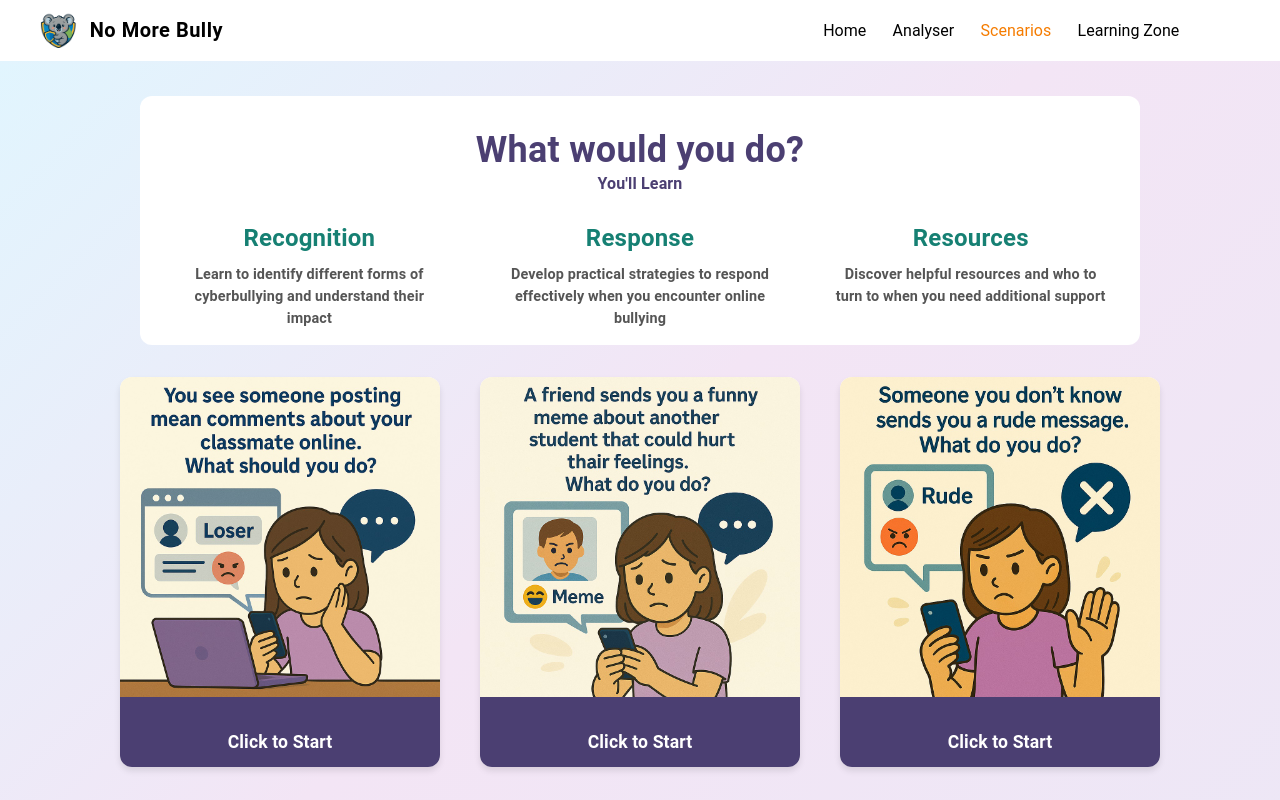
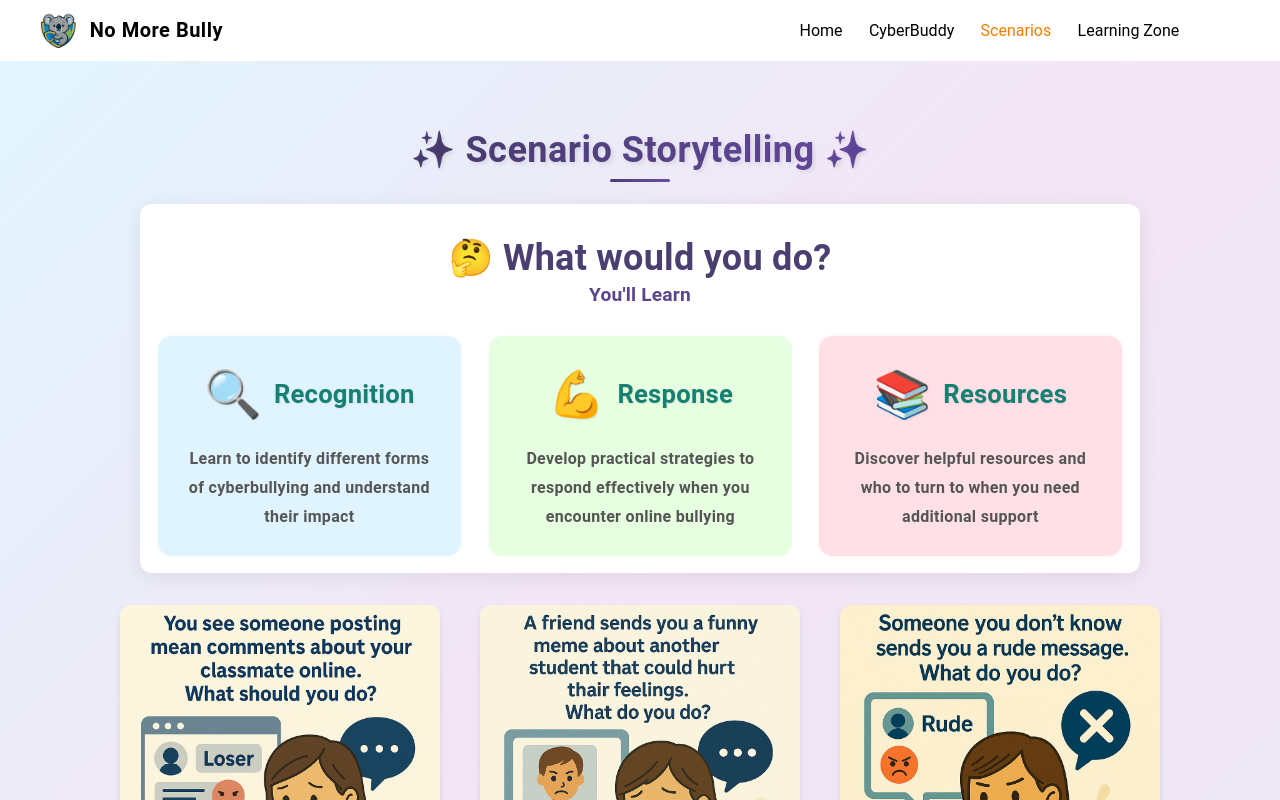
Before and after one commit to y1hanh/ShieldSpace, a React (Vite) app: page /resources in a window 1280 px wide. Shown: the top 800 px of the page. Built offline with nearby package versions, Linux system fonts and the light colour scheme.

Commit message:
modify lading page, scenerio page, and replace the btn

```diff
--- a/src/component/assessment/AssessmentTool.tsx
+++ b/src/component/assessment/AssessmentTool.tsx
@@ -64,8 +64,8 @@ export default function AssessmentTool() {
 
   const handleSubmit = debounce(async () => {
     const trimmed = input.trim();
-    if (trimmed.length < 3) {
-      setAlertText('Please enter at least 3 letters.');
+    if (!trimmed) {
+      setAlertText("Please enter a message.");
       setAlertOpen(true);
       return;
     }
--- a/src/component/scenario/QuizCard.tsx
+++ b/src/component/scenario/QuizCard.tsx
@@ -19,6 +19,16 @@ export default function QuizCard({ image, alt, onClick }: QuizCardProps) {
         boxShadow: '0 4px 6px rgba(0,0,0,0.1)',
         cursor: 'pointer',
         transition: 'all 0.2s ease',
+        '@keyframes slideInFromLeft': {
+          '0%': {
+            transform: 'translateX(-100%)',
+            opacity: 0
+          },
+          '100%': {
+            transform: 'translateX(0)',
+            opacity: 1
+          }
+        },
         '&:hover': {
           transform: { xs: 'scale(1.02)', sm: 'translateY(-8px)' },
           boxShadow: '0 8px 12px rgba(0,0,0,0.15)',
--- a/src/component/scenario/ScenarioBasedQuiz.tsx
+++ b/src/component/scenario/ScenarioBasedQuiz.tsx
@@ -273,7 +273,7 @@ export default function ScenarioBasedQuiz() {
               onClick={() => navigate('/community')}
               endIcon={<ArrowForwardIcon />}
             >
-              Learn More
+              Explore Learning Zone
             </Button>
           </Box>
         </Box>
--- a/src/component/scenario/ScenarioStoryTelling.tsx
+++ b/src/component/scenario/ScenarioStoryTelling.tsx
@@ -5,19 +5,57 @@ export default function ScenarioStoryTelling() {
     {
       title: 'Recognition',
       description: 'Learn to identify different forms of cyberbullying and understand their impact',
+      icon: '🔍',
+      color: '#E0F4FF' // Soft blue background
     },
     {
       title: 'Response',
       description:
         'Develop practical strategies to respond effectively when you encounter online bullying',
+      icon: '💪',
+      color: '#E6FFE0' // Soft green background
     },
     {
       title: 'Resources',
       description: 'Discover helpful resources and who to turn to when you need additional support',
+      icon: '📚',
+      color: '#FFE0E6' // Soft pink background
     },
   ];
 
   return (
+    <>
+      <Typography
+        variant="h4"
+        sx={{
+          fontWeight: 'bold',
+          color: 'var(--text-title)',
+          textAlign: 'center',
+          mt: { xs: 3, sm: 8 },
+          fontSize: { xs: '1.75rem', sm: '2rem', md: '2.25rem' },
+          padding: { xs: '0 10px', sm: '0 20px', md: '0' },
+          background: 'linear-gradient(90deg, #4B3F72 0%, #6A4CA7 100%)',
+          WebkitBackgroundClip: 'text',
+          WebkitTextFillColor: 'transparent',
+          letterSpacing: '0.5px',
+          textShadow: '2px 2px 4px rgba(0,0,0,0.1)',
+          position: 'relative',
+          '&::after': {
+            content: '""',
+            position: 'absolute',
+            bottom: '-10px',
+            left: '50%',
+            transform: 'translateX(-50%)',
+            width: '60px',
+            height: '3px',
+            background: 'linear-gradient(90deg, #4B3F72 0%, #6A4CA7 100%)',
+            borderRadius: '2px',
+          },
+        }}
+      >
+        ✨ Scenario Storytelling ✨
+      </Typography>
+
       <Box
         sx={{
           maxWidth: '1000px',
@@ -30,6 +68,8 @@ export default function ScenarioStoryTelling() {
           flexDirection: 'column',
           backgroundColor: 'var(--background-secondary)',
           borderRadius: '12px',
+          boxShadow: '0 4px 20px rgba(0,0,0,0.08)',
+
         }}
       >
         <Typography
@@ -41,11 +81,23 @@ export default function ScenarioStoryTelling() {
             marginTop: { xs: 3, sm: 4 },
             fontSize: { xs: '1.75rem', sm: '2rem', md: '2.25rem' },
             padding: { xs: '0 10px', sm: '0 20px', md: '0' },
+            animation: 'slideIn 0.8s ease-out'
           }}
         >
-        What would you do?
+          🤔 What would you do?
         </Typography>
-      <Typography fontWeight="bold" color="var(--text-title)" mb={3}>
+        <Typography
+          fontWeight="bold"
+          color="var(--text-title)"
+          mb={3}
+          sx={{
+            fontSize: { xs: '1.1rem', sm: '1.2rem' },
+            background: 'linear-gradient(45deg, #4B3F72, #6A4CA7)',
+            WebkitBackgroundClip: 'text',
+            WebkitTextFillColor: 'transparent',
+            animation: 'slideIn 0.8s ease-out'
+          }}
+        >
           You'll Learn
         </Typography>
 
@@ -67,23 +119,52 @@ export default function ScenarioStoryTelling() {
                 px: 2,
                 display: 'flex',
                 flexDirection: 'column',
+                backgroundColor: section.color,
+                borderRadius: '16px',
+                padding: '24px',
+                border: '2px solid rgba(255,255,255,0.8)',
+                transition: 'all 0.4s cubic-bezier(0.175, 0.885, 0.32, 1.275)',
+                '&:hover': {
+                  transform: 'translateY(-8px) scale(1.02)',
+                  boxShadow: '0 12px 24px rgba(0,0,0,0.15)',
+                },
+                opacity: 0,
+                animation: `slideIn 1s cubic-bezier(0.175, 0.885, 0.32, 1.275) forwards ${index * 0.2}s`,
+                '@keyframes slideIn': {
+                  '0%': {
+                    opacity: 0,
+                    transform: 'translateY(30px) scale(0.9)'
+                  },
+                  '100%': {
+                    opacity: 1,
+                    transform: 'translateY(0) scale(1)'
+                  }
+                }
               }}
             >
               <Typography
                 sx={{
                   color: 'var(--text-subtitle)',
-                fontSize: { xs: '1.2rem', sm: '1.5rem' },
+                  fontSize: { xs: '1.3rem', sm: '1.6rem' },
                   fontWeight: 'bold',
-                mb: 1,
+                  mb: 2,
+                  display: 'flex',
+                  alignItems: 'center',
+                  justifyContent: 'center',
+                  gap: '12px',
+                  textShadow: '1px 1px 2px rgba(0,0,0,0.08)'
                 }}
               >
+                <span style={{ fontSize: '1.8em' }}>{section.icon}</span>
                 {section.title}
               </Typography>
               <Typography
                 sx={{
-                fontSize: { xs: '0.8rem', sm: '0.9rem' },
+                  fontSize: { xs: '0.9rem', sm: '1rem' },
                   color: 'var(--text-body)',
                   fontWeight: '600',
+                  lineHeight: '1.8',
+                  letterSpacing: '0.3px'
                 }}
               >
                 {section.description}
@@ -92,5 +173,6 @@ export default function ScenarioStoryTelling() {
           ))}
         </Box>
       </Box>
+    </>
   );
 }
--- a/src/page/CyberSafetyQuizPage.tsx
+++ b/src/page/CyberSafetyQuizPage.tsx
@@ -1,6 +1,5 @@
 import { useState, ReactNode } from 'react';
 import { Box, Button, Typography, LinearProgress, CircularProgress } from '@mui/material';
-import ArrowForwardIcon from '@mui/icons-material/ArrowForward';
 import { useNavigate } from 'react-router';
 import Lottie from 'lottie-react';
 import trophy from '../animations/trophy.json';
@@ -198,7 +197,12 @@ export default function CyberSafetyQuiz() {
   const progressPercent = ((currentStep + 1) / questions.length) * 100;
 
   return (
-    <Box sx={{ minHeight: '100vh', p: isMobile ? 1 : 3 }}>
+    <Box sx={{
+      minHeight: '100vh',
+      width: isMobile ? '90%' : '70%',
+      mx: 'auto',
+      mt: 12,
+    }}>
       <Box
         sx={{
           height: '100%',
@@ -259,7 +263,7 @@ export default function CyberSafetyQuiz() {
 
         <Box>
           {!quizFinished ? (
-            <Box textAlign={'center'} sx={{ px: '8rem' }}>
+            <Box textAlign={'center'} sx={{ px: { xs: 4, sm: 4, md: 8 } }}>
               <Typography variant="h6" sx={{ mb: 3, fontWeight: 'bold' }}>
                 {questions[currentStep].text}
               </Typography>
@@ -853,19 +857,33 @@ export default function CyberSafetyQuiz() {
               )}
 
               <Box mt={4} display="grid" gridTemplateColumns={{ xs: '1fr', sm: '1fr 1fr' }} gap={2}>
-                <StyledButton onClick={() => navigate('/resources')} bgColor="#43A047">
-                  🧾 Scenario Challenge
+                <StyledButton
+                  onClick={() => navigate('/community')}
+                  bgColor="#43A047"
+                  sx={{
+                    '&:active': {
+                      bgcolor: 'rgba(67, 160, 71, 0.6)' // Darker green on click
+                    }
+                  }}
+                >
+                  📚 Explore Learning Zone
                 </StyledButton>
 
                 <StyledButton
-                  onClick={() => navigate('/community')}
+                  onClick={() => navigate('/resources')}
                   bgColor="#FBC02D"
                   textColor="#333"
+                  sx={{
+                    '&:hover': {
+                      bgcolor: 'rgba(251, 192, 45, 0.8)'
+                    }
+                  }}
                 >
-                  📚 Learn More
+                  🧾 Scenario Challenge
                 </StyledButton>
               </Box>
-            </Box>
+              </Box>
+
           )}
         </Box>
       </Box>
--- a/src/routes.ts
+++ b/src/routes.ts
@@ -9,7 +9,7 @@ import CyberSafetyQuiz from './page/CyberSafetyQuizPage';
 import AssessmentResult from './page/AssessmentResultPage';
 import AssessmentPage from './page/AssessmentPage';
 import { ErrorMessagePage } from './page/ErrorMessagePage';
-
+import { ActionPlan } from './component/assessment/ActionPlan';
 export const router = createBrowserRouter([
   {
     path: '/secure',
@@ -51,6 +51,10 @@ export const router = createBrowserRouter([
         path: 'assessment-result',
         Component: AssessmentResult,
       },
+      {
+        path: 'action-plan',
+        Component: ActionPlan,
+      },
     ],
   },
 ]);
@@ -68,7 +72,7 @@ export const routes: routesArray[] = [
   },
   {
     path: '/assessment',
-    name: 'Analyser',
+    name: 'CyberBuddy',
   },
   {
     path: '/resources',
```
Also changed, not shown: src/component/assessment/MessageAnalysis.tsx (+34 -8 lines), src/page/DashBoardPage.tsx (+48 -141 lines). Lines whose indentation alone changed are shown as unchanged.
